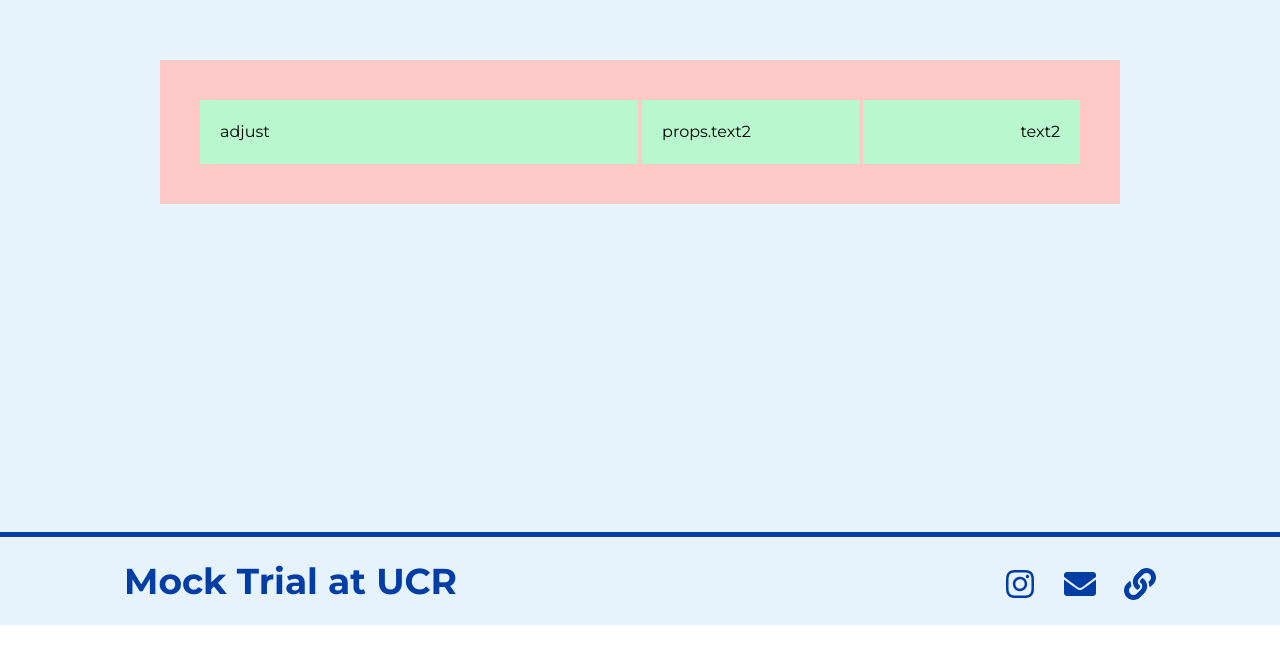
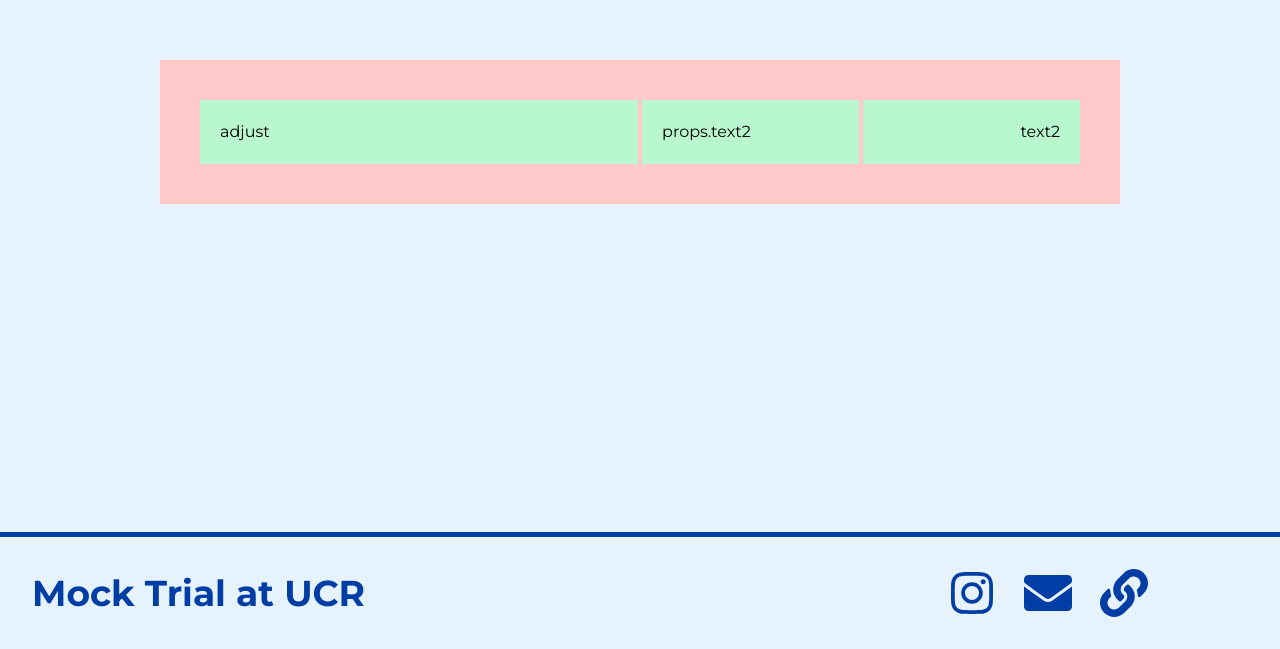
Before and after one commit to acm-ucr/mock-trial-website, a Next.js app: page / in a window 1280 px wide. Shown: the part 268-917 px from the top of the page. Before the commit the page ends 893 px from the top, so only its background shows below. Built offline with nearby package versions, Linux system fonts and the light colour scheme.

Commit message:
update footer

```diff
--- a/src/app/layout.tsx
+++ b/src/app/layout.tsx
@@ -1,4 +1,5 @@
 import "./globals.css";
+import Footer from "@/components/Footer";
 import { Montserrat } from "next/font/google";
 import { ReactQueryClientProvider } from "@/utils/react-query";
 
@@ -24,6 +25,7 @@ export default function RootLayout({ children }: LayoutProps) {
     <html lang="en">
       <body className={montserrat.className}>
         <ReactQueryClientProvider>{children}</ReactQueryClientProvider>
+        <Footer />
       </body>
     </html>
   );
--- a/src/app/page.tsx
+++ b/src/app/page.tsx
@@ -1,5 +1,4 @@
 import Example from "@/components/Example";
-import Footer from "@/components/Footer";
 
 const Home = () => {
   return (
@@ -7,8 +6,6 @@ const Home = () => {
       <div className="flex h-screen w-screen items-center justify-center">
         <Example text1="adjust" text2="text2" text3="these" />
       </div>
-
-      <Footer />
     </div>
   );
 };
--- a/src/components/Footer.tsx
+++ b/src/components/Footer.tsx
@@ -6,34 +6,33 @@ const Footer = () => {
     <div className="hidden md:block">
       <div className="border-mocktrial-blue font-mocktrial-montserrat border-t-5"></div>
 
-      <footer className="bg-mocktrial-lightblue text-mocktrial-blue flex flex-col items-start p-6">
-        {/* parent */}
-        <div className="container mx-auto flex items-center justify-between text-4xl font-bold">
-          {/* left side */}
-          <p className="pl-25">Mock Trial at UCR</p>
-
-          {/* right side */}
+      <footer className="bg-mocktrial-lightblue text-mocktrial-blue flex flex-col items-start p-8">
+        <div className="container mx-auto flex items-center text-4xl font-bold">
+          <p>Mock Trial at UCR</p>
           <div className="ml-auto flex gap-7 pr-25">
             <Link
               href="https://www.instagram.com/ucrmocktrial"
               aria-label="Instagram"
               className="hover:text-mocktrial-yellow"
+              target="_blank"
             >
-              <FaInstagram className="inline-block h-8 w-8" />
+              <FaInstagram className="h-12 w-12" />
             </Link>
             <Link
               href="mailto:mocktrialucr@gmail.com"
               aria-label="Email"
               className="hover:text-mocktrial-yellow"
+              target="_blank"
             >
-              <FaEnvelope className="inline-block h-8 w-8" />
+              <FaEnvelope className="h-12 w-12" />
             </Link>
             <Link
               href="https://linktr.ee/ucrmocktrial?fbclid=PAZXh0bgNhZW0CMTEAAae4LOAPDYatdDZdzOftG7SkkTRiC2YH41vIJB8O6YoK_1ieIevAETvgGIZcsw_aem_7E2TjaORacH8vCJ3rwlmeQ"
               aria-label="UCR Website"
               className="hover:text-mocktrial-yellow"
+              target="_blank"
             >
-              <FaLink className="inline-block h-8 w-8" />
+              <FaLink className="h-12 w-12" />
             </Link>
           </div>
         </div>
```
